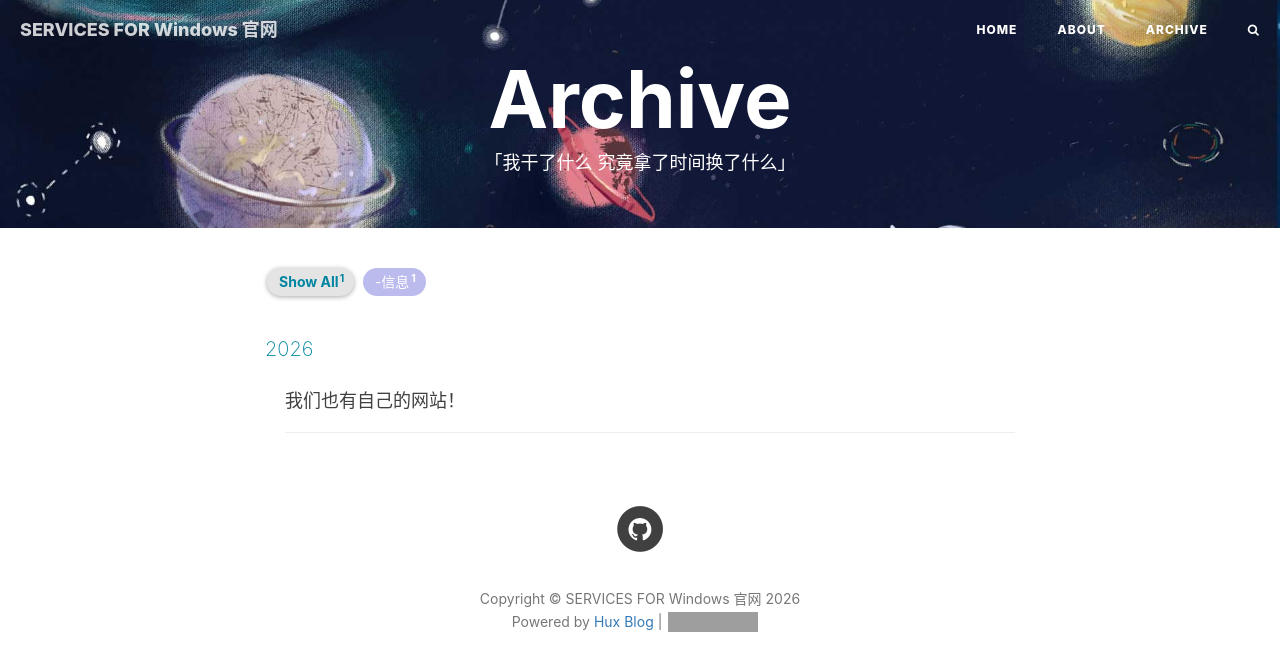
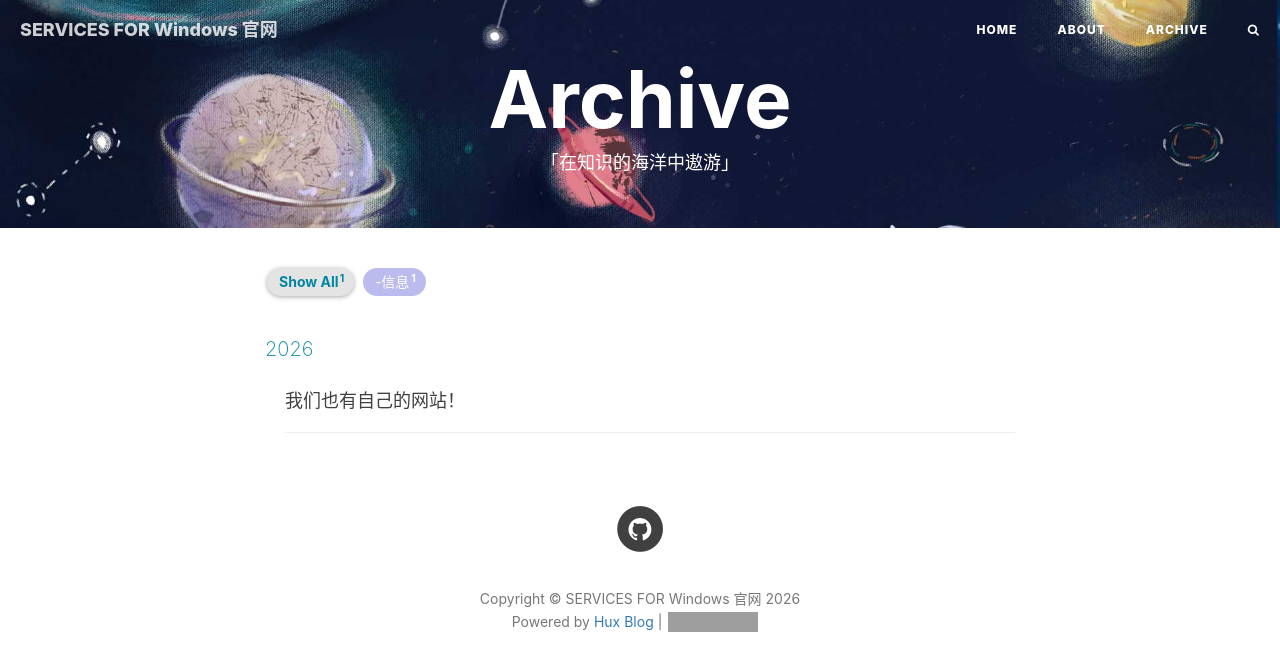
Before and after one commit to z-92jf/z-92jf.github.io, a Jekyll site: the page built from archive.html, in a window 1280 px wide. Shown: the top 671 px of the page. Built offline with Jekyll 4.4.1, drawn with Linux system fonts in a browser that asks for light colours; nearby versions of some CDN libraries; comment, search, counter and statistics services are not loaded; grey boxes are pictures that could not be loaded.

Commit message:
Update description in archive.html

```diff
--- a/archive.html
+++ b/archive.html
@@ -1,7 +1,7 @@
 ---
 title: Archive
 layout: default
-description: "「我干了什么 究竟拿了时间换了什么」"
+description: "「在知识的海洋中遨游」"
 header-img: "img/bg-little-universe.jpg"
 ---
 
```
